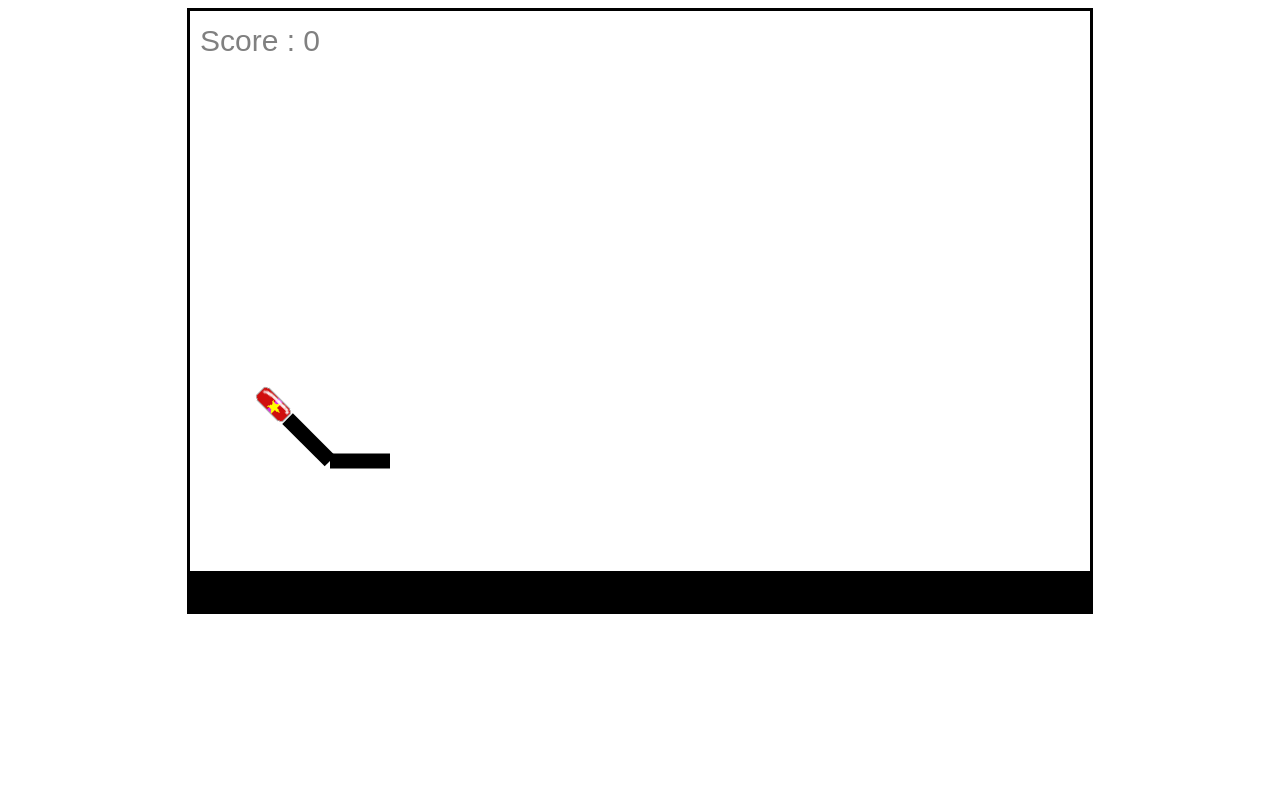
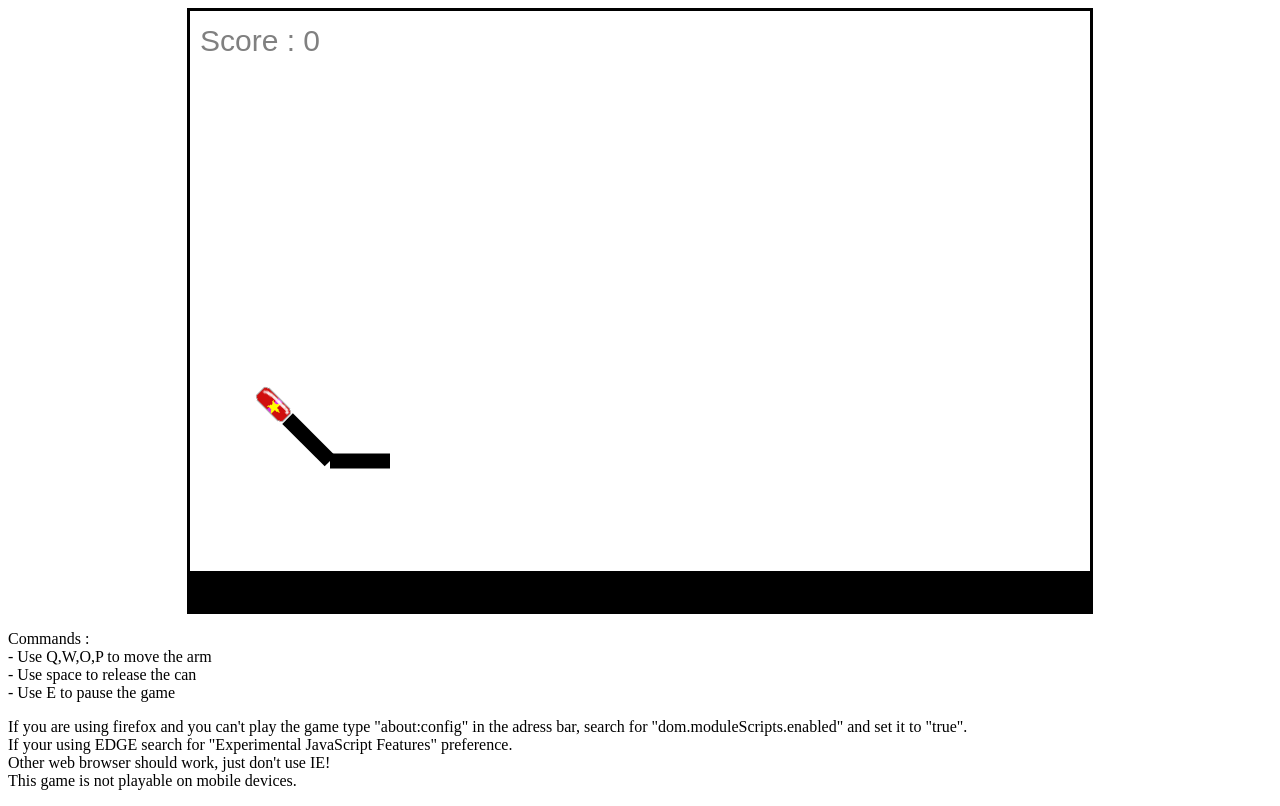
Before and after one commit to BonbonGit/qwop-throwback, a plain HTML site: page index.html in a window 1280 px wide. Drawn offline with Linux system fonts and the light colour scheme.

Commit message:
Gave some info about the game

```diff
--- a/index.html
+++ b/index.html
@@ -12,5 +12,17 @@
   </head>
   <body>
     <canvas id="gameArea" height="600" width="900"></canvas>
+    <p>
+      Commands : <br/>
+        - Use Q,W,O,P to move the arm <br/>
+        - Use space to release the can <br/>
+        - Use E to pause the game
+    </p>
+    <p>
+      If you are using firefox and you can't play the game type "about:config" in the adress bar, search for "dom.moduleScripts.enabled" and set it to "true". <br/>
+      If your using EDGE search for "Experimental JavaScript Features" preference. <br/>
+      Other web browser should work, just don't use IE! <br/>
+      This game is not playable on mobile devices.
+    </p>
   </body>
 </html>
```
